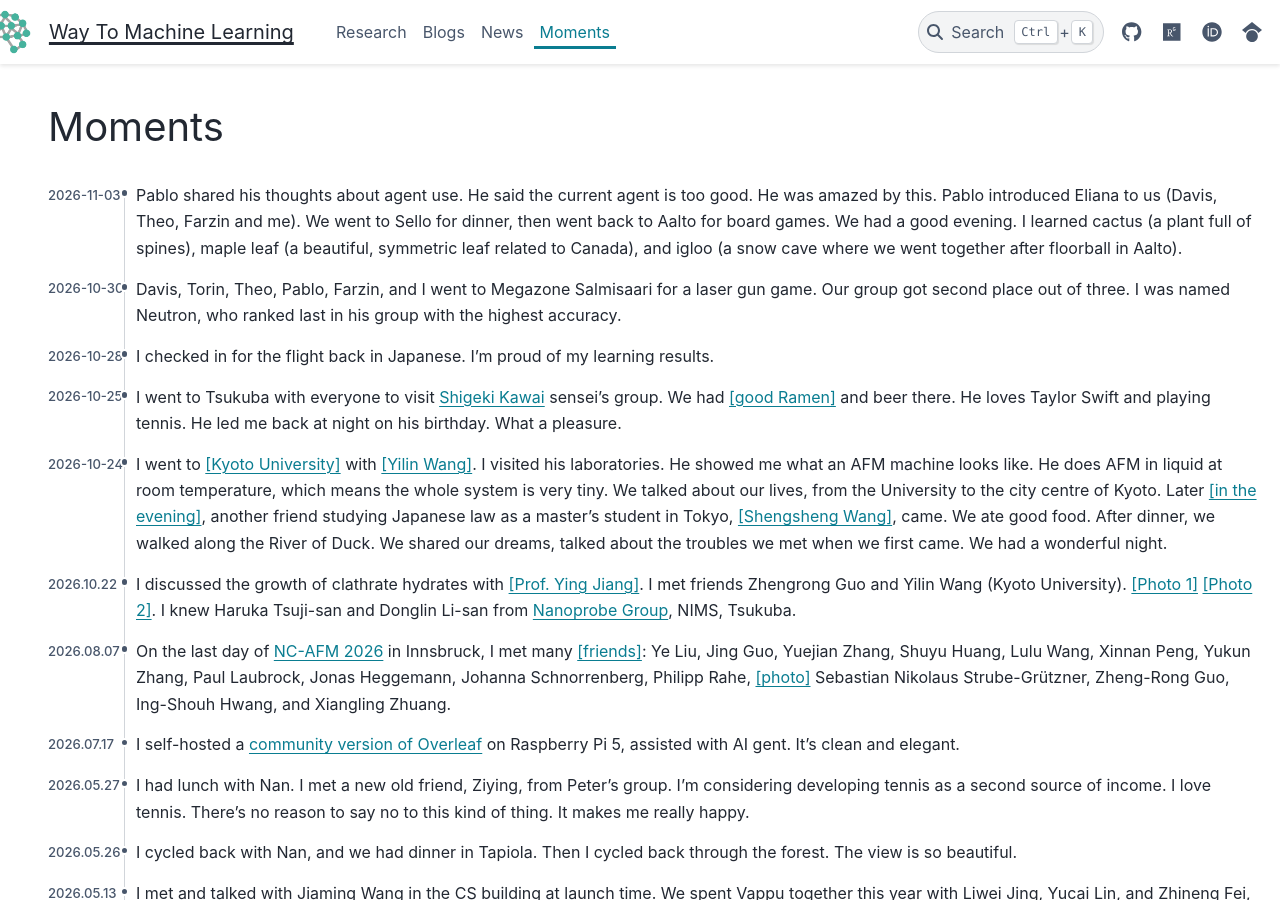
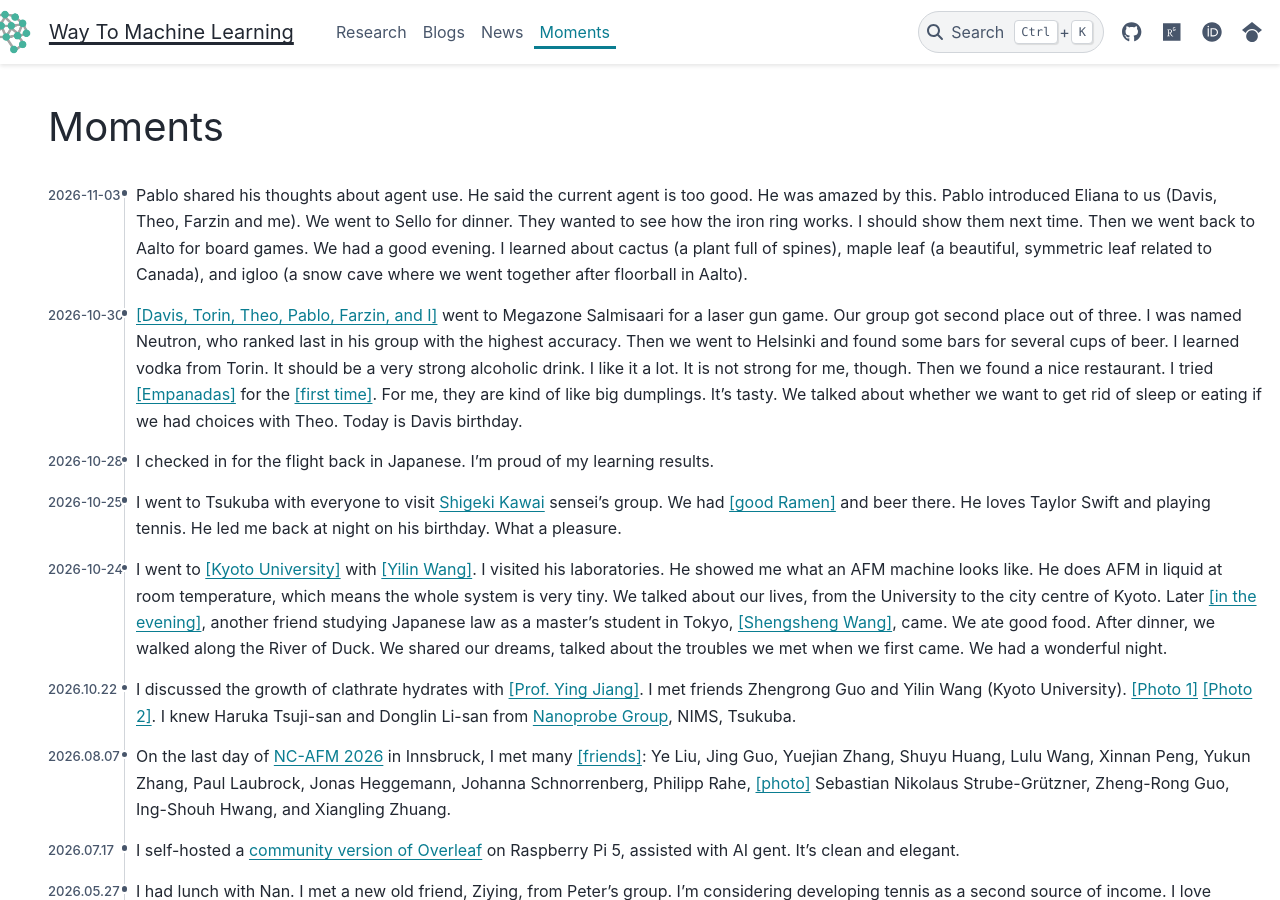
Before and after one commit to way2ml/way2ml.github.io, a Sphinx documentation site: the page built from doc/moments.md, in a window 1280 px wide and 900 px high. Built offline with Sphinx 7.4.7 and the PyData theme 0.15.4, drawn with Linux system fonts in a browser that asks for light colours.

Commit message:
Site editor snapshot 2026-11-03 23:44

```diff
--- a/doc/moments.md
+++ b/doc/moments.md
@@ -4,8 +4,8 @@ comment: False
 ---
 
 # Moments
-- 2026-11-03 Pablo shared his thoughts about agent use. He said the current agent is too good. He was amazed by this. Pablo introduced Eliana to us (Davis, Theo, Farzin and me). We went to Sello for dinner, then went back to Aalto for board games. We had a good evening. I learned cactus (a plant full of spines), maple leaf (a beautiful, symmetric leaf related to Canada), and igloo (a snow cave where we went together after floorball in Aalto).
-- 2026-10-30 Davis, Torin, Theo, Pablo, Farzin, and I went to Megazone Salmisaari for a laser gun game. Our group got second place out of three. I was named Neutron, who ranked last in his group with the highest accuracy.
+- 2026-11-03 Pablo shared his thoughts about agent use. He said the current agent is too good. He was amazed by this. Pablo introduced Eliana to us (Davis, Theo, Farzin and me). We went to Sello for dinner. They wanted to see how the iron ring works. I should show them next time. Then we went back to Aalto for board games. We had a good evening. I learned about cactus (a plant full of spines), maple leaf (a beautiful, symmetric leaf related to Canada), and igloo (a snow cave where we went together after floorball in Aalto).
+- 2026-10-30 <a href="./_static/moments/20261030_laser_gun.jpg">[Davis, Torin, Theo, Pablo, Farzin, and I]</a> went to Megazone Salmisaari for a laser gun game. Our group got second place out of three. I was named Neutron, who ranked last in his group with the highest accuracy. Then we went to Helsinki and found some bars for several cups of beer. I learned vodka from Torin. It should be a very strong alcoholic drink. I like it a lot. It is not strong for me, though. Then we found a nice restaurant. I tried <a href="./_static/moments/20261030_IMG_5875.jpg">[Empanadas]</a> for the <a href="./_static/moments/20261030_IMG_5876.jpg">[first time]</a>. For me, they are kind of like big dumplings. It's tasty. We talked about whether we want to get rid of sleep or eating if we had choices with Theo. Today is Davis birthday.
 - 2026-10-28 I checked in for the flight back in Japanese. I'm proud of my learning results.
 - 2026-10-25 I went to Tsukuba with everyone to visit [Shigeki Kawai](https://samurai.nims.go.jp/profiles/KAWAI_Shigeki?locale=en) sensei's group. We had <a href="./_static/moments/20261025_IMG_5794.jpg">[good Ramen]</a> and beer there.  He loves Taylor Swift and playing tennis. He led me back at night on his birthday. What a pleasure.
 - 2026-10-24 I went to <a href="./_static/moments/20261023_IMG_5726.jpg">[Kyoto University]</a> with <a href="./_static/moments/20261023_IMG_5742.jpg">[Yilin Wang]</a>. I visited his laboratories. He showed me what an AFM machine looks like. He does AFM in liquid at room temperature, which means the whole system is very tiny. We talked about our lives, from the University to the city centre of Kyoto.  Later <a href="./_static/moments/20261023_IMG_5750.jpg">[in the evening]</a>, another friend studying Japanese law as a master's student in Tokyo, <a href="./_static/moments/20261023_IMG_0269.jpg">[Shengsheng Wang]</a>,  came.  We ate good food. After dinner, we walked along the River of Duck. We shared our dreams, talked about the troubles we met when we first came. We had a wonderful night.
```
Also changed, not shown: doc/_static/moments/20261030_laser_gun.jpg (added), 2 other files.
